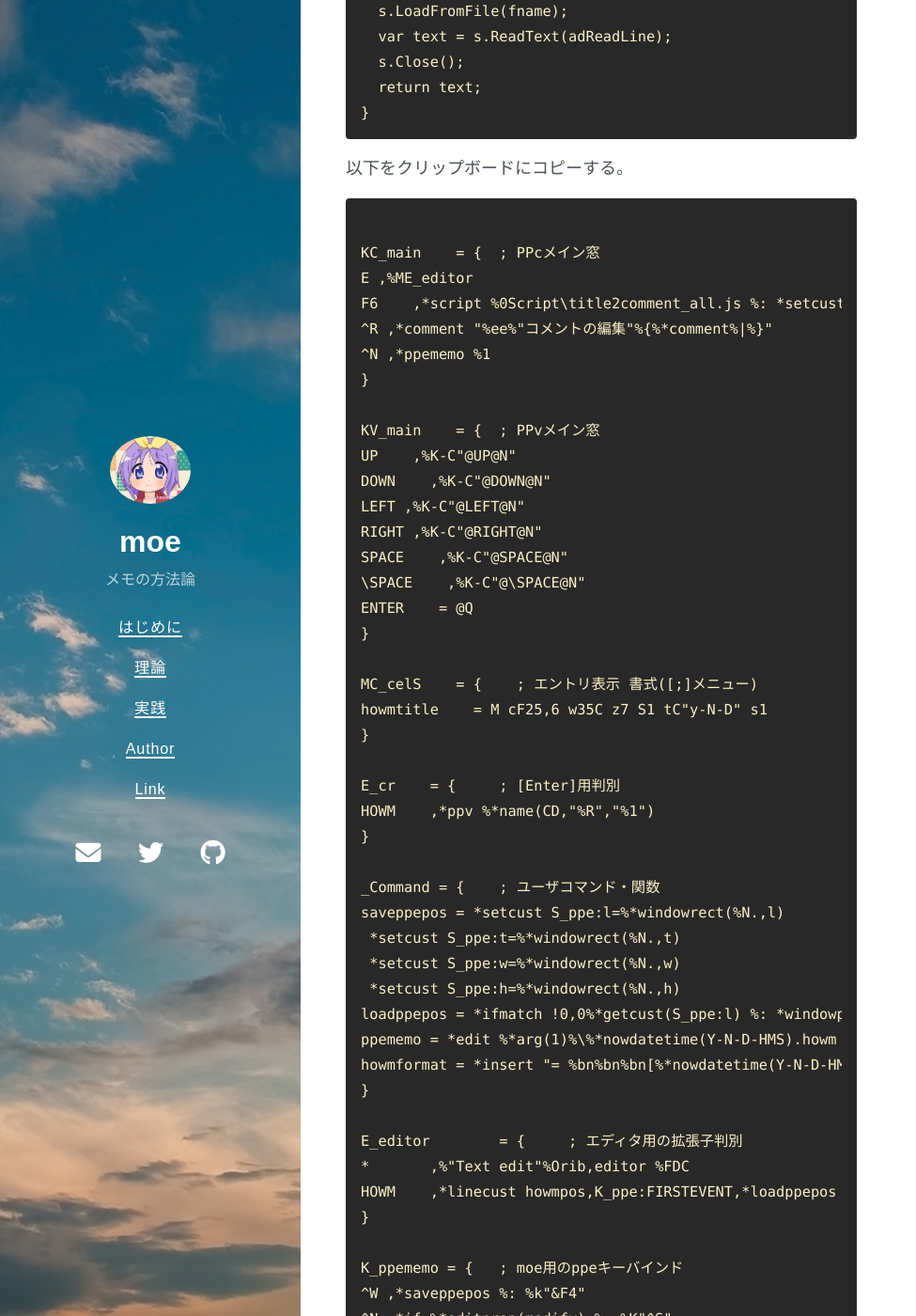
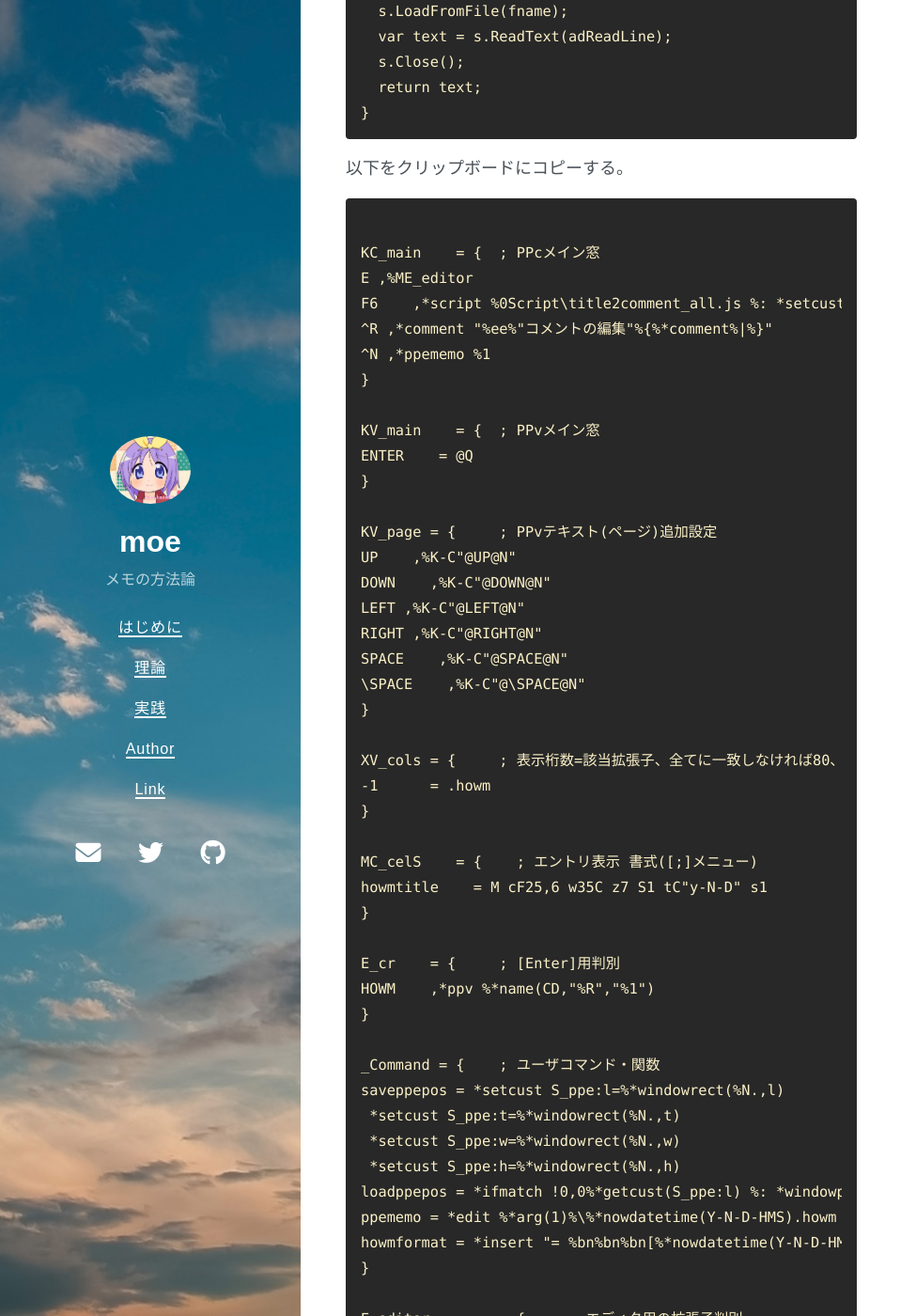
Before and after one commit to tukasa/moe, a Jekyll site: the page built from my_collections/_practice/b1.md, in a window 1280 px wide and 1400 px high, scrolled down 2804 px. Shown: the whole window at 94% size, without its empty margins (0-975 px from the left). Built offline with Jekyll 4.4.1, drawn with Linux system fonts in a browser that asks for light colours; nearby versions of some CDN libraries; part of the change alters nothing that is shown; some of the changed text lies outside the part shown.

Commit message:
設定の追加

```diff
--- a/_config.yml
+++ b/_config.yml
@@ -1,6 +1,7 @@
 # Setup
 lang: ja
 title: moe
+url: https://tukasa.github.io/moe/
 description: メモの方法論
 avatar: /avatar.jpeg
 cover_image: /bg.jpeg
@@ -35,10 +36,10 @@ sass:
   style: :compressed
 
 # Specify the author for blog posts
-author:
-  name: tukasa
-  url: https://github.com/tukasa/
-  email: alpha01tks@gmail.com
+# author:
+#   name: tukasa
+#   url: https://github.com/tukasa/
+#   email: alpha01tks@gmail.com
 
 # Build settings
 collections_dir: my_collections
--- a/my_collections/_practice/b1.md
+++ b/my_collections/_practice/b1.md
@@ -87,13 +87,20 @@ F6    ,*script %0Script\title2comment_all.js %: *setcust XC_cwrt= 2
 }
 
 KV_main    = {	; PPvメイン窓
+ENTER    = @Q
+}
+
+KV_page	= {	; PPvテキスト(ページ)追加設定
 UP    ,%K-C"@UP@N"
 DOWN    ,%K-C"@DOWN@N"
 LEFT ,%K-C"@LEFT@N"
 RIGHT ,%K-C"@RIGHT@N"
 SPACE    ,%K-C"@SPACE@N"
 \SPACE    ,%K-C"@\SPACE@N"
-ENTER    = @Q
+}
+
+XV_cols	= {	; 表示桁数=該当拡張子、全てに一致しなければ80、0:桁数最大 -1:窓幅に合わせる
+-1	= .howm
 }
 
 MC_celS    = {    ; エントリ表示 書式([;]メニュー)
@@ -123,6 +130,10 @@ K_ppememo = {	; moe用のppeキーバインド
 ^W ,*saveppepos %: %k"&F4"
 ^N ,*if %*editprop(modify) %: %K"^S"
  *replacefile %*name(D,"%*editprop(name)")%\%*nowdatetime(Y-N-D-HMS).howm -new -k *howmformat %%: *editmode -modify:clear
+^\UP ,*if %*editprop(modify) %: %I"textを保存してください" %: *stop
+ *execute  C,%%K"@up" %: *ifmatch !a:d,%*extract(C"%%FCD") %: *replacefile %*extract(C"%%FCD")
+^\DOWN ,*if %*editprop(modify) %: %I"textを保存してください" %: *stop
+ *execute C,%%K"@down" %: *ifmatch !a:d,%*extract(C"%%FCD") %: *replacefile %*extract(C"%%FCD")
 }
 
 _others	= {	; その他設定
```
